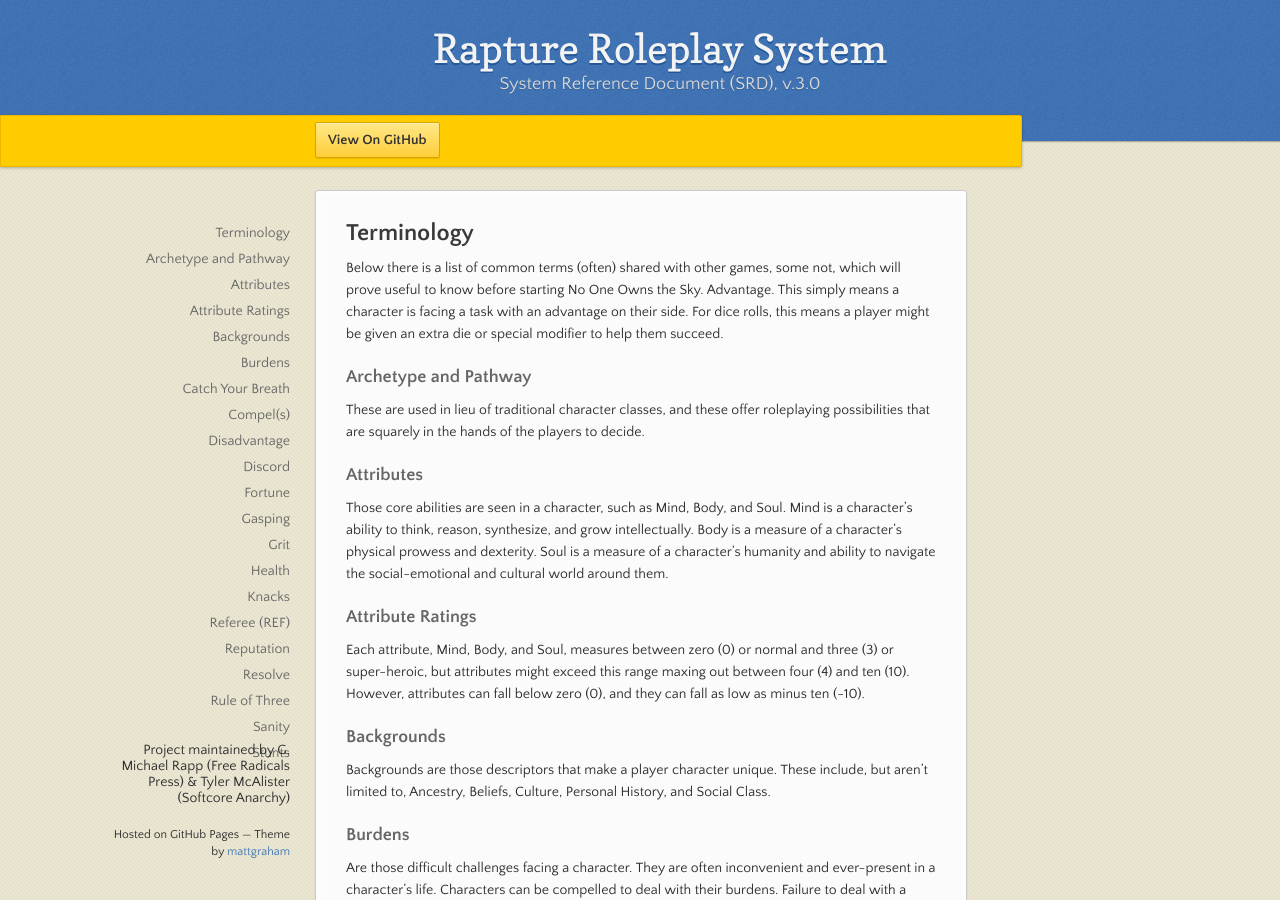
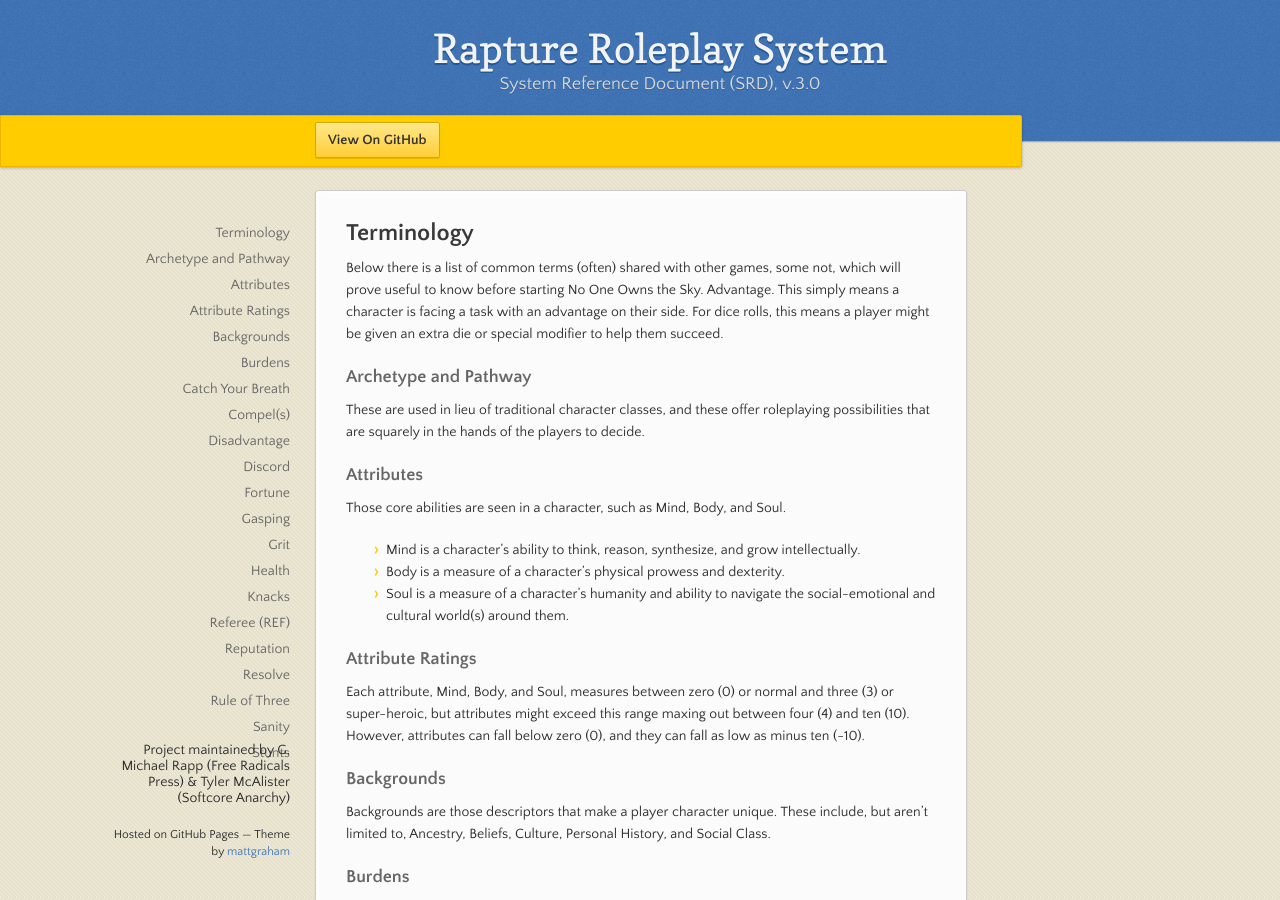
Before and after one commit to GMichaelRapp/rapture, a Jekyll site: the page built from terminology.md, in a window 1280 px wide and 900 px high. Built offline with Jekyll 4.4.1, drawn with Linux system fonts in a browser that asks for light colours.

```diff
--- a/terminology.md
+++ b/terminology.md
@@ -13,9 +13,9 @@ These are used in lieu of traditional character classes, and these offer rolepla
 
 ### Attributes
 Those core abilities are seen in a character, such as Mind, Body, and Soul.
-Mind is a character’s ability to think, reason, synthesize, and grow intellectually.
-Body is a measure of a character’s physical prowess and dexterity.
-Soul is a measure of a character’s humanity and ability to navigate the social-emotional and cultural world around them.
+  - Mind is a character’s ability to think, reason, synthesize, and grow intellectually.
+  - Body is a measure of a character’s physical prowess and dexterity.
+  - Soul is a measure of a character’s humanity and ability to navigate the social-emotional and cultural world(s) around them.
 
 ### Attribute Ratings
 Each attribute, Mind, Body, and Soul, measures between zero (0) or normal and three (3) or super-heroic, but attributes might exceed this range maxing out between four (4) and ten (10). However, attributes can fall below zero (0), and they can fall as low as minus ten (-10).
```
